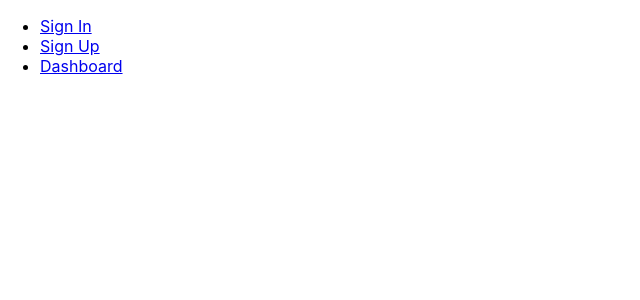
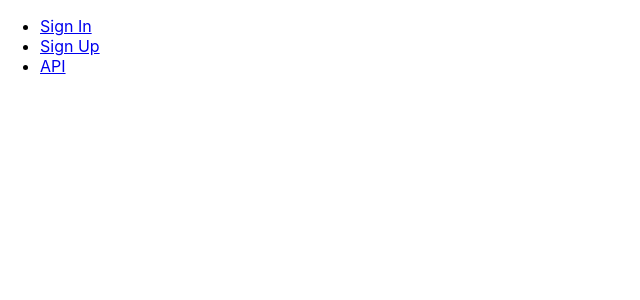
Before and after one commit to idhoramgg/signin, a React (Create React App) app: page / in a window 1280 px wide. Shown: the top 300 px of the page, without its empty margins (0-640 px from the left). Built offline with nearby package versions, Linux system fonts and the light colour scheme.

Commit message:
add reqres.js

```diff
--- a/src/App.js
+++ b/src/App.js
@@ -1,9 +1,9 @@
 import React from 'react';
 import './App.css';
-import SimpleTabs from './components/tabs'
 import SignInSide from './components/signin';
 import SignUp from './components/signup';
 import { BrowserRouter as Router, Route, Link } from 'react-router-dom'
+import { Reqres } from './components/reqres';
 
 function App() {
   return (
@@ -19,14 +19,14 @@ function App() {
               <Link to='/signup'>Sign Up</Link>
             </li>
             <li>
-              <Link to='/dashboard'>Dashboard</Link>
+              <Link to='/api'>API</Link>
             </li>
           </ul>
         </nav>
 
         <Route path='/signin' exact component={SignInSide} />
         <Route path='/signup' component={SignUp} />
-        <Route path='/dashboard' component={SimpleTabs} />
+        <Route path='/api' component={Reqres} />
       </div>
     </Router>
 
--- /dev/null
+++ b/src/components/reqres.js
@@ -0,0 +1,25 @@
+import React from 'react'
+import axios from 'axios'
+
+export class Reqres extends React.Component {
+  state = {
+    persons: []
+  }
+  componentDidMount() {
+    axios
+    .get(`https://reqres.in/api/users?page=1`)
+    .then(res => {
+
+      const persons = res.data.data
+      this.setState({ persons })
+      console.log(persons);
+    })
+  }
+  render(){
+    return (
+      <ul>
+        {this.state.persons.length > 0 && this.state.persons.map(person => <li>{person.email}</li>)}
+      </ul>
+    )
+  }
+}
--- a/src/components/tabs.js
+++ b/src/components/tabs.js
@@ -60,7 +60,7 @@ export default function SimpleTabs() {
         <Tabs value={value} onChange={handleChange} aria-label="simple tabs example">
           <Tab label="Sign Up" {...a11yProps(0)} />
           <Tab label="Sign In" {...a11yProps(1)} />
-          <Tab label="Dashboard" {...a11yProps(2)} />
+          <Tab label="Api" {...a11yProps(2)} />
         </Tabs>
       </AppBar>
       <TabPanel value={value} index={0}>
@@ -70,7 +70,7 @@ export default function SimpleTabs() {
         <SignInSide/>
       </TabPanel>
       <TabPanel value={value} index={2}>
-        Item Three
+
       </TabPanel>
     </div>
   );
```
Also changed, not shown: src/components/jsonPlaceHolder.js (deleted, +0 -17 lines).
